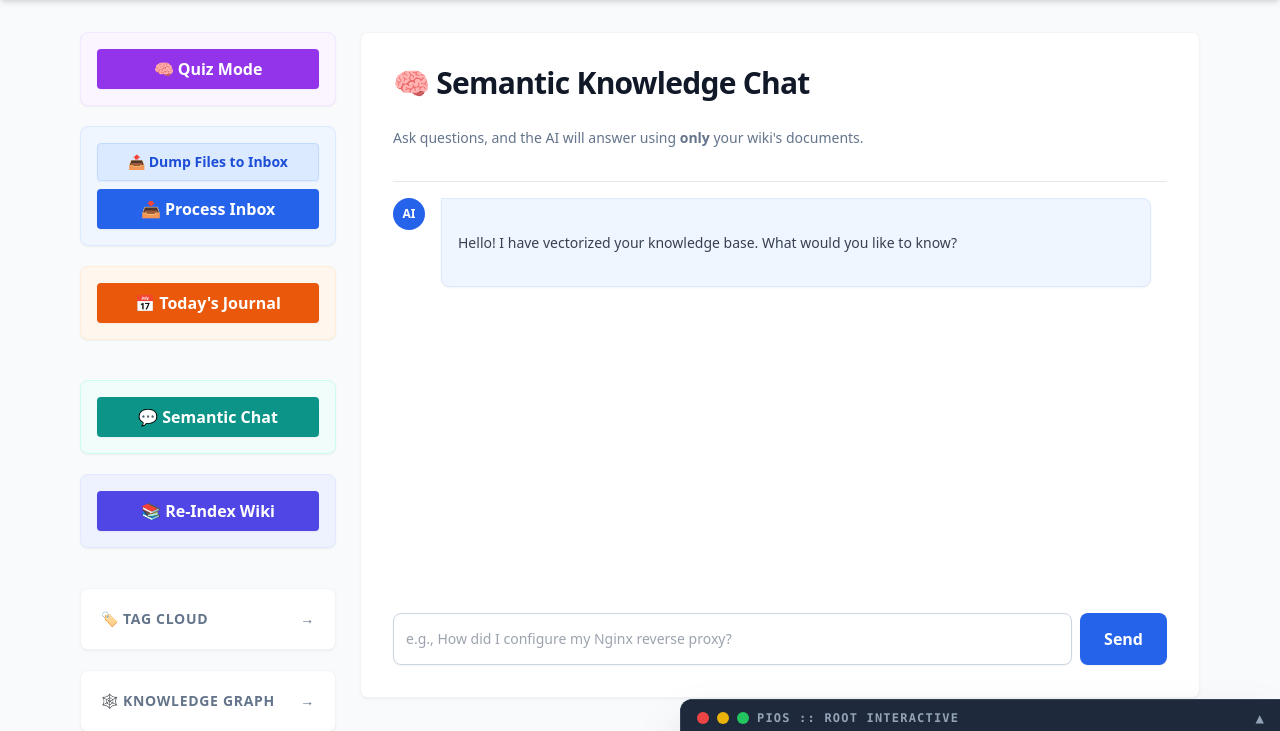
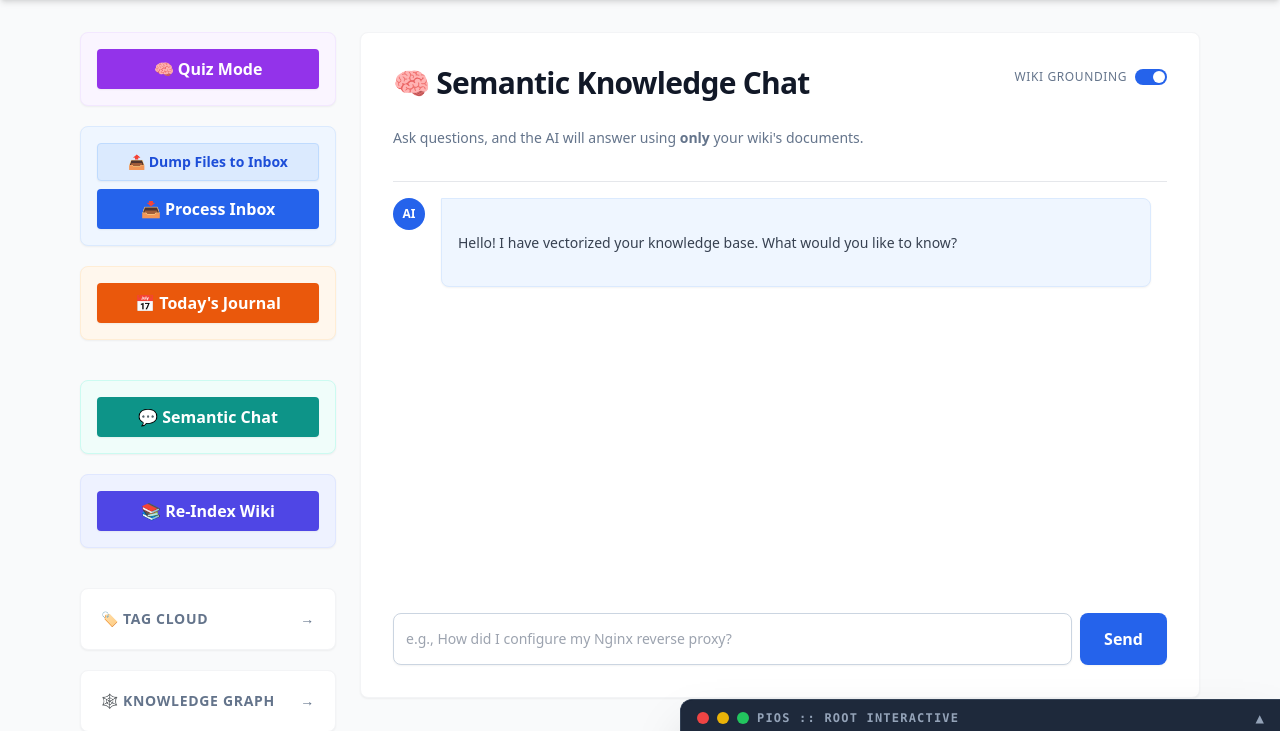
Before and after one commit to sebbyrule/Pi-Wiki, a FastAPI app: page /chat in a window 1280 px wide. Shown: the part 61-792 px from the top of the page. Run offline with FastAPI, Linux system fonts and the light colour scheme; some libraries are stand-ins or nearby versions.

Commit message:
Add wiki-grounding toggle to the chat UI
Send `use_rag` from a header toggle (default on) so users can switch between
grounded RAG answers with citations and a plain, ungrounded chat.

Co-Authored-By: Claude Opus 4.8 <noreply@anthropic.com>

```diff
--- a/templates/chat.html
+++ b/templates/chat.html
@@ -3,9 +3,16 @@
 
 {% block content %}
 <div class="flex flex-col h-[75vh]">
-    <div class="border-b dark:border-slate-700 pb-4 mb-4">
-        <h1 class="text-3xl font-bold tracking-tight">🧠 Semantic Knowledge Chat</h1>
-        <p class="text-slate-500 dark:text-slate-400 text-sm mt-1">Ask questions, and the AI will answer using <b>only</b> your wiki's documents.</p>
+    <div class="border-b dark:border-slate-700 pb-4 mb-4 flex items-start justify-between gap-4">
+        <div>
+            <h1 class="text-3xl font-bold tracking-tight">🧠 Semantic Knowledge Chat</h1>
+            <p class="text-slate-500 dark:text-slate-400 text-sm mt-1">Ask questions, and the AI will answer using <b>only</b> your wiki's documents.</p>
+        </div>
+        <label for="rag-toggle" class="flex items-center gap-2 cursor-pointer select-none flex-shrink-0 mt-1" title="When on, answers are grounded in your wiki with source citations. When off, it's a plain chat.">
+            <span class="text-xs font-medium text-slate-500 dark:text-slate-400 uppercase tracking-wider">Wiki grounding</span>
+            <input type="checkbox" id="rag-toggle" checked class="h-4 w-8 appearance-none rounded-full bg-slate-300 dark:bg-slate-700 checked:bg-blue-600 relative transition-colors cursor-pointer
+                before:content-[''] before:absolute before:top-0.5 before:left-0.5 before:h-3 before:w-3 before:rounded-full before:bg-white before:transition-transform checked:before:translate-x-4">
+        </label>
     </div>
 
     <div id="chat-history" class="flex-grow overflow-y-auto space-y-6 mb-4 pr-4 custom-scrollbar">
@@ -57,11 +64,12 @@
         loader.classList.remove('hidden');
 
         try {
-            // 3. Call the API
+            // 3. Call the API (honor the wiki-grounding toggle)
+            const useRag = document.getElementById('rag-toggle').checked;
             const res = await fetch('/api/chat', {
                 method: 'POST',
                 headers: {'Content-Type': 'application/json'},
-                body: JSON.stringify({query: query})
+                body: JSON.stringify({query: query, use_rag: useRag})
             });
 
             const data = await res.json();
```
